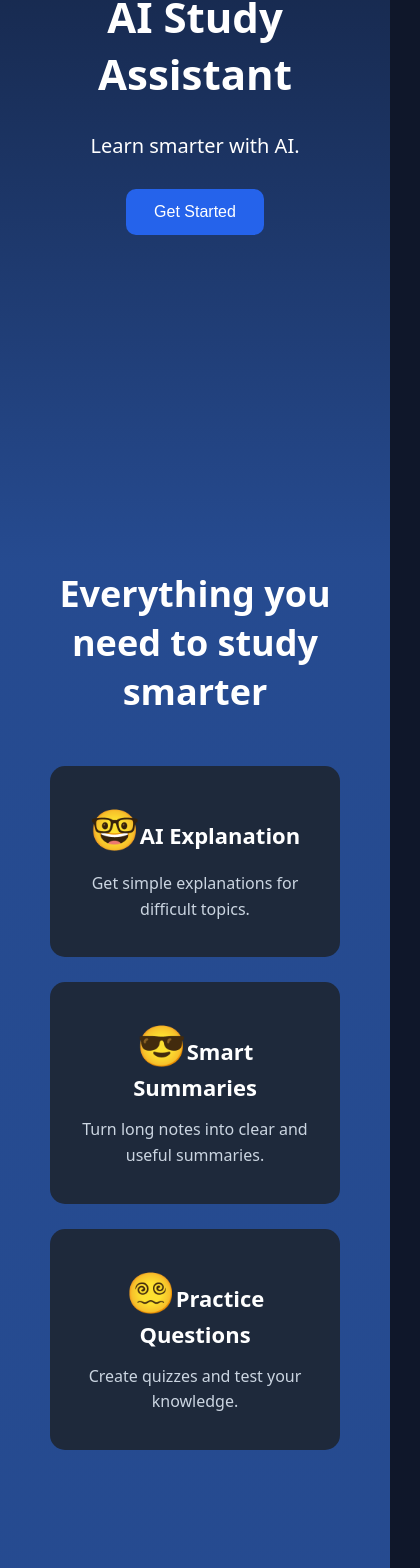
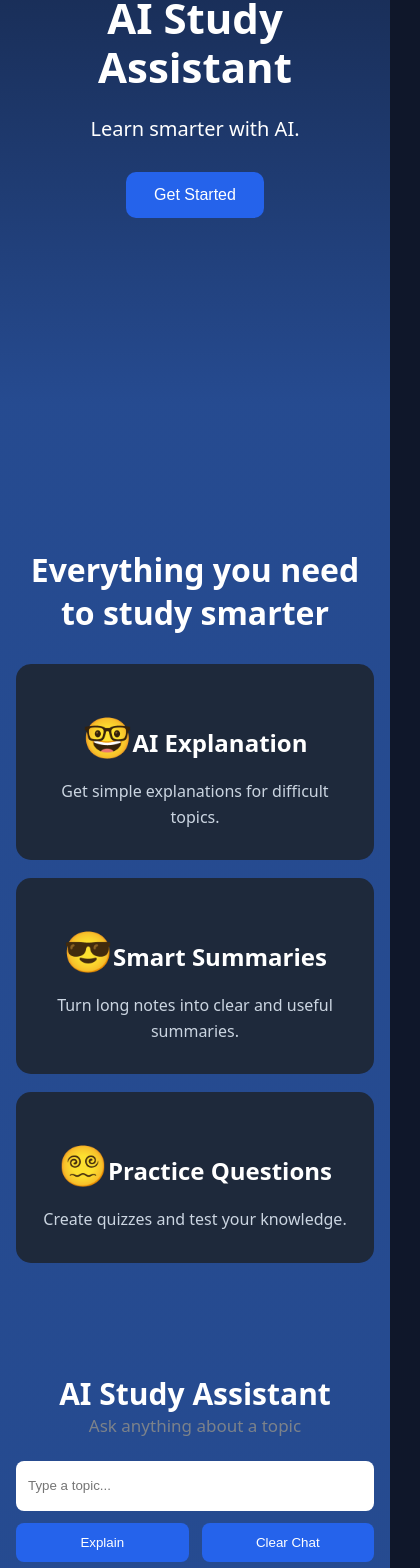
Before and after one commit to Elissaios-Christodoulou/ai-study-assistant, a React (Vite) app: page / in a window 390 px wide. Shown: the part 351-1919 px from the top of the page, 420 px wide, since content can reach past the window. Built offline with nearby package versions, Linux system fonts and the light colour scheme.

Commit message:
Fix phone features

```diff
--- a/src/App.css
+++ b/src/App.css
@@ -368,3 +368,239 @@
 .conversation.active {
     background-color: rgba(255, 255, 255, 0.15);
 }
+/* Κοινή συμπεριφορά */
+
+* {
+  box-sizing: border-box;
+}
+
+html {
+  scroll-behavior: smooth;
+}
+
+body {
+  margin: 0;
+  overflow-x: hidden;
+}
+
+.hero,
+.features,
+.assistant {
+  width: 100%;
+  padding-left: 24px;
+  padding-right: 24px;
+}
+
+
+/* Features */
+
+.feature-card {
+  width: 100%;
+  min-height: 280px;
+
+  display: flex;
+  flex-direction: column;
+  justify-content: center;
+  align-items: center;
+
+  text-align: center;
+}
+
+.feature-card h3 {
+  margin: 15px 0;
+}
+
+.feature-card p {
+  margin: 0;
+}
+
+
+/* Assistant desktop */
+
+.assistant-layout {
+  display: flex;
+  align-items: flex-start;
+  width: 100%;
+  gap: 20px;
+}
+
+.chat-container {
+  flex: 1;
+  min-width: 0;
+}
+
+.sidebar {
+  width: 260px;
+  flex-shrink: 0;
+
+  position: sticky;
+  top: 20px;
+
+  height: calc(100vh - 40px);
+  padding: 20px;
+  overflow-y: auto;
+}
+
+.chat-input input {
+  margin: 0;
+}
+
+.chat-input.bottom {
+  width: min(700px, calc(100vw - 360px));
+  justify-content: center;
+}
+
+
+/* Mobile */
+
+@media (max-width: 768px) {
+  .navbar {
+    padding: 20px 18px;
+  }
+
+  .navbar h2 {
+    font-size: 22px;
+  }
+
+  .nav-links {
+    width: min(260px, calc(100vw - 32px));
+
+    top: calc(100% + 8px);
+    right: 16px;
+
+    padding: 16px;
+    gap: 8px;
+
+    border-radius: 12px;
+    align-items: stretch;
+  }
+
+  .nav-links a {
+    display: block;
+    width: 100%;
+    padding: 12px;
+    text-align: left;
+  }
+
+  .hero {
+    min-height: calc(100vh - 80px);
+    padding: 60px 20px;
+  }
+
+  .hero h1 {
+    font-size: 42px;
+    line-height: 1.15;
+    margin-bottom: 24px;
+  }
+
+  .hero p {
+    font-size: 20px;
+  }
+
+  .features {
+    min-height: auto;
+    padding: 60px 16px;
+  }
+
+  .features h2 {
+    font-size: 32px;
+    margin-bottom: 30px;
+  }
+
+  .features-grid {
+    grid-template-columns: 1fr;
+    gap: 18px;
+    width: 100%;
+  }
+
+  .feature-card {
+    min-height: auto;
+    padding: 30px 20px;
+  }
+
+  .feature-card h3 {
+    font-size: 24px;
+  }
+
+  .assistant {
+    min-height: 100vh;
+    padding: 50px 16px 130px;
+  }
+
+  .assistant-layout {
+    flex-direction: column;
+    gap: 24px;
+  }
+
+  .chat-container {
+    width: 100%;
+  }
+
+  .assistant h2 {
+    font-size: 30px;
+  }
+
+  .assistant-description {
+    font-size: 17px;
+    margin-bottom: 24px;
+  }
+
+  .messages {
+    width: 100%;
+    margin: 25px auto;
+    padding-bottom: 140px;
+  }
+
+  .message {
+    max-width: 85%;
+    font-size: 16px;
+  }
+
+  .message.user {
+    max-width: 80%;
+  }
+
+  .chat-input {
+    width: 100%;
+    flex-direction: column;
+    gap: 12px;
+  }
+
+  .chat-input input {
+    width: 100%;
+    margin: 0;
+    min-height: 50px;
+  }
+
+  .assistant-buttons {
+    width: 100%;
+    gap: 10px;
+  }
+
+  .assistant-buttons button {
+    flex: 1;
+  }
+
+  .chat-input.bottom {
+    width: calc(100% - 24px);
+
+    left: 12px;
+    bottom: 12px;
+    transform: none;
+
+    flex-direction: column;
+    padding: 12px;
+    border-radius: 16px;
+  }
+
+  .sidebar {
+    width: 100%;
+    height: auto;
+    max-height: 350px;
+
+    position: static;
+
+    padding: 16px;
+    border-left: none;
+  }
+}
```
